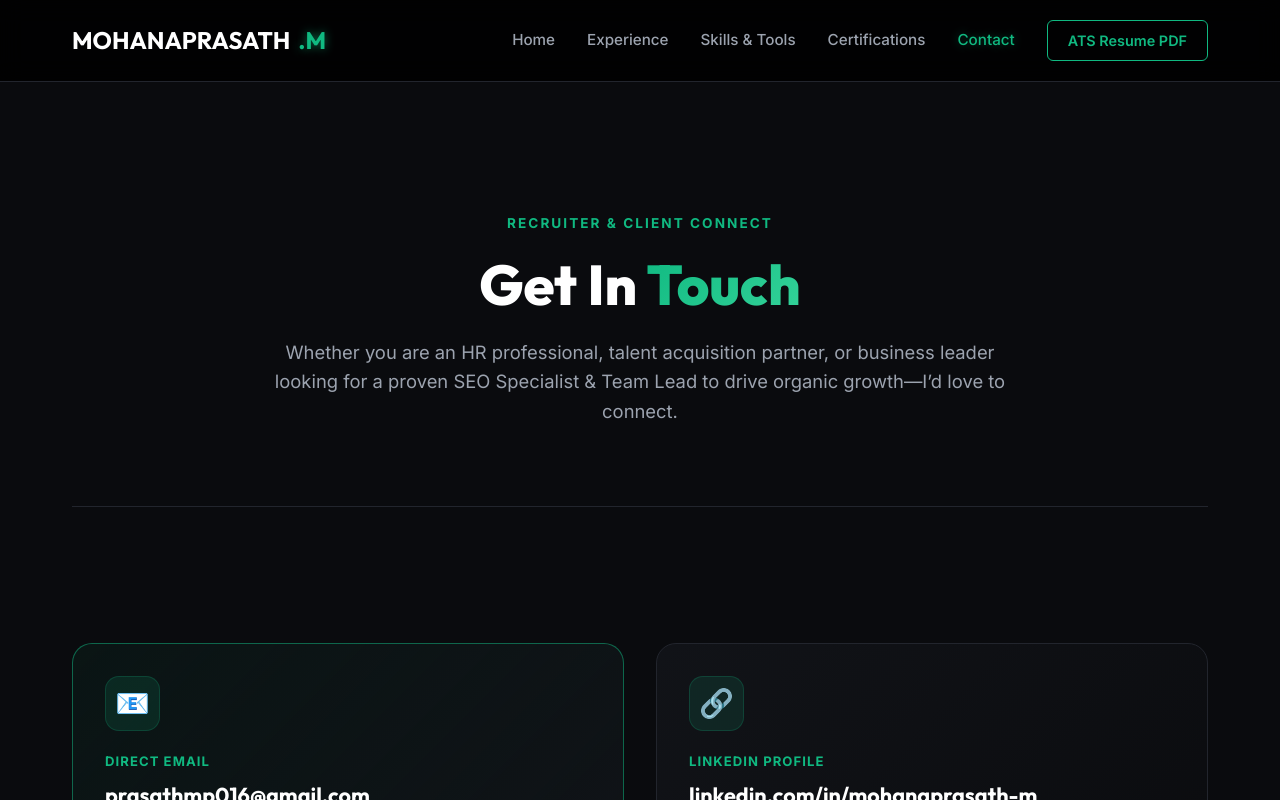
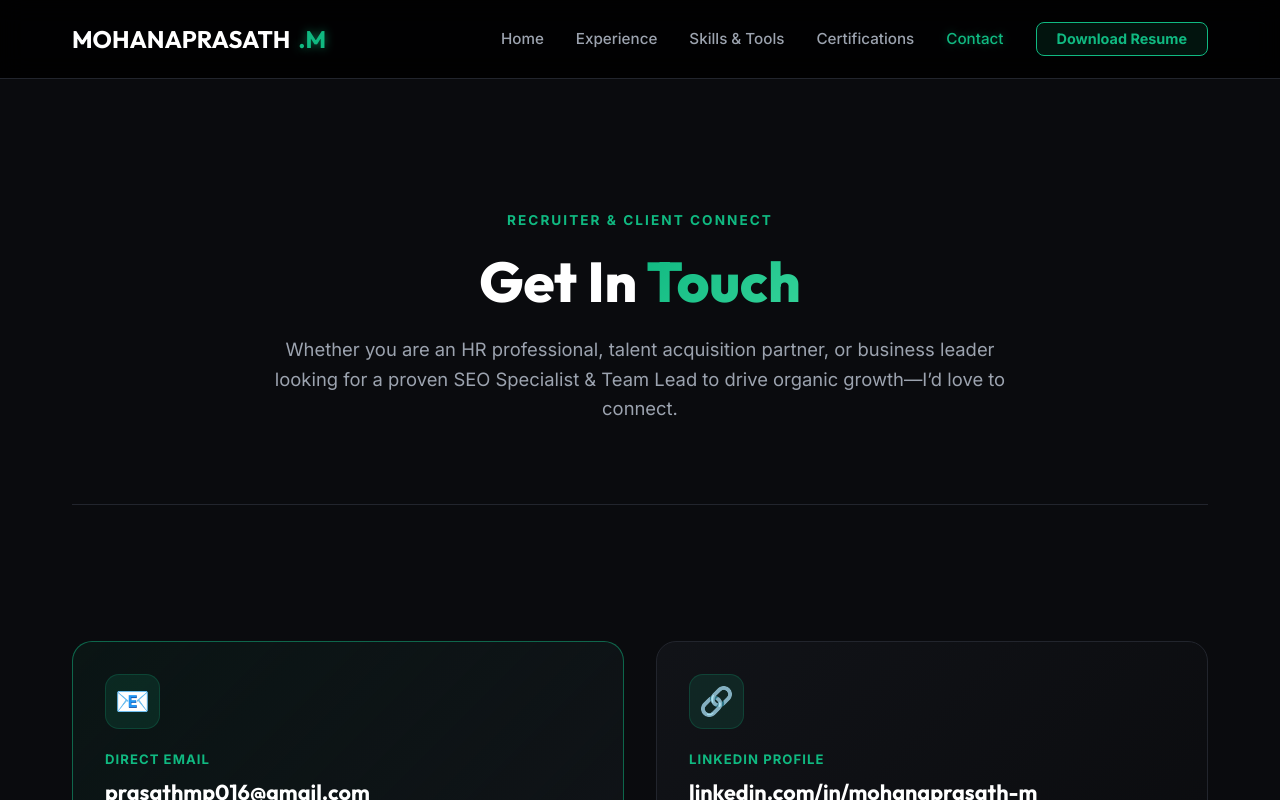
Before and after one commit to prasathmp/Portfolio, a React (Vite) app: page /contact in a window 1280 px wide. Shown: the top 800 px of the page. Built offline with nearby package versions, Linux system fonts and the light colour scheme.

Commit message:
Update top navigation Resume button styling, change button label to Download Resume with direct PDF file download hyperlink

```diff
--- a/src/App.css
+++ b/src/App.css
@@ -53,21 +53,28 @@ header {
 }
 
 .btn-resume {
-  background: transparent;
-  border: 1px solid var(--primary);
-  color: var(--primary);
-  padding: 0.5rem 1.25rem;
-  border-radius: 6px;
-  font-weight: 600;
+  background: rgba(16, 185, 129, 0.1);
+  border: 1px solid var(--primary, #10b981);
+  color: var(--primary, #10b981);
+  padding: 0.55rem 1.25rem;
+  border-radius: 8px;
+  font-weight: 700;
   font-size: 0.9rem;
+  text-decoration: none;
   cursor: pointer;
+  display: inline-flex;
+  align-items: center;
+  justify-content: center;
+  gap: 0.4rem;
+  line-height: 1;
   transition: all 0.3s ease;
 }
 
 .btn-resume:hover {
-  background: var(--primary);
-  color: var(--text-dark);
+  background: var(--primary, #10b981);
+  color: #0a0b0e;
   box-shadow: 0 0 15px rgba(16, 185, 129, 0.4);
+  transform: translateY(-1px);
 }
 
 /* --- Main Layout --- */
--- a/src/App.jsx
+++ b/src/App.jsx
@@ -95,12 +95,13 @@ function HomePage() {
             >
               Contact
             </Link>
-            <Link
-              to="/resume"
+            <a
+              href="/Mohanaprasath_M___Resume.pdf"
+              download="Mohanaprasath_M_SEO_Lead_Resume.pdf"
               className="btn-resume"
             >
-              ATS Resume PDF
-            </Link>
+              Download Resume
+            </a>
           </nav>
         </div>
       </header>
--- a/src/pages/CertificationsPage.jsx
+++ b/src/pages/CertificationsPage.jsx
@@ -118,9 +118,13 @@ function CertificationsPage() {
             <Link to="/skills" className="nav-link">Skills & Tools</Link>
             <Link to="/certifications" className="nav-link active">Certifications</Link>
             <Link to="/contact" className="nav-link">Contact</Link>
-            <Link to="/resume" className="btn-resume">
-              ATS Resume PDF
-            </Link>
+            <a
+              href="/Mohanaprasath_M___Resume.pdf"
+              download="Mohanaprasath_M_SEO_Lead_Resume.pdf"
+              className="btn-resume"
+            >
+              Download Resume
+            </a>
           </nav>
         </div>
       </header>
--- a/src/pages/ContactPage.jsx
+++ b/src/pages/ContactPage.jsx
@@ -49,9 +49,13 @@ function ContactPage() {
             <Link to="/skills" className="nav-link">Skills & Tools</Link>
             <Link to="/certifications" className="nav-link">Certifications</Link>
             <Link to="/contact" className="nav-link active">Contact</Link>
-            <Link to="/resume" className="btn-resume">
-              ATS Resume PDF
-            </Link>
+            <a
+              href="/Mohanaprasath_M___Resume.pdf"
+              download="Mohanaprasath_M_SEO_Lead_Resume.pdf"
+              className="btn-resume"
+            >
+              Download Resume
+            </a>
           </nav>
         </div>
       </header>
--- a/src/pages/ExperiencePage.jsx
+++ b/src/pages/ExperiencePage.jsx
@@ -21,9 +21,13 @@ function ExperiencePage() {
             <Link to="/skills" className="nav-link">Skills & Tools</Link>
             <Link to="/certifications" className="nav-link">Certifications</Link>
             <Link to="/contact" className="nav-link">Contact</Link>
-            <Link to="/resume" className="btn-resume">
-              ATS Resume PDF
-            </Link>
+            <a
+              href="/Mohanaprasath_M___Resume.pdf"
+              download="Mohanaprasath_M_SEO_Lead_Resume.pdf"
+              className="btn-resume"
+            >
+              Download Resume
+            </a>
           </nav>
         </div>
       </header>
--- a/src/pages/SkillsPage.jsx
+++ b/src/pages/SkillsPage.jsx
@@ -238,9 +238,13 @@ function SkillsPage() {
             <Link to="/skills" className="nav-link active">Skills & Tools</Link>
             <Link to="/certifications" className="nav-link">Certifications</Link>
             <Link to="/contact" className="nav-link">Contact</Link>
-            <Link to="/resume" className="btn-resume">
-              ATS Resume PDF
-            </Link>
+            <a
+              href="/Mohanaprasath_M___Resume.pdf"
+              download="Mohanaprasath_M_SEO_Lead_Resume.pdf"
+              className="btn-resume"
+            >
+              Download Resume
+            </a>
           </nav>
         </div>
       </header>
```
Also changed, not shown: 1 other file (tests, documents, lock files or other folders).
